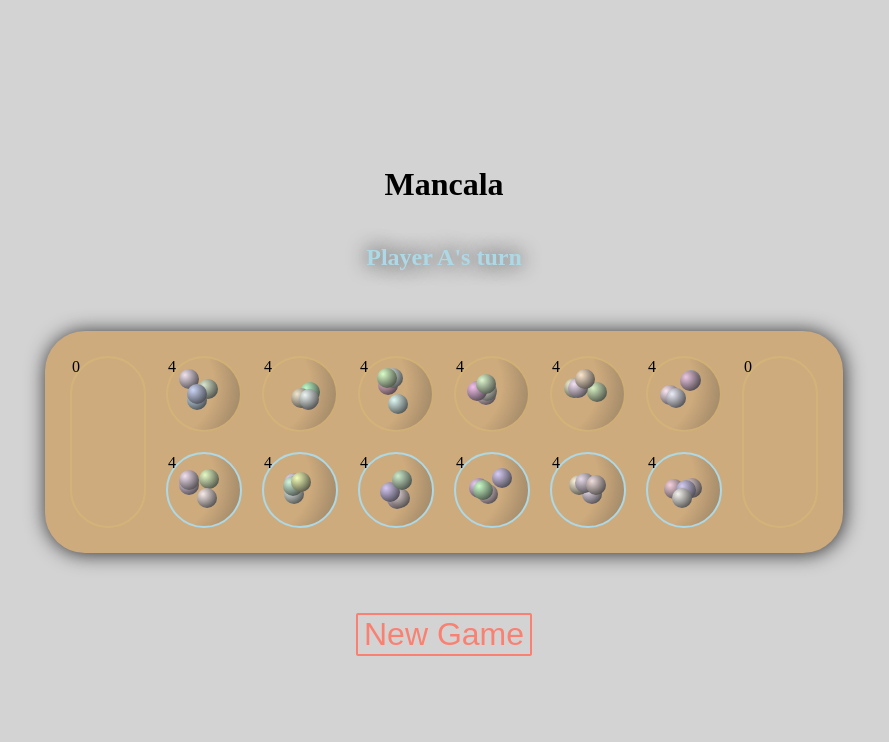
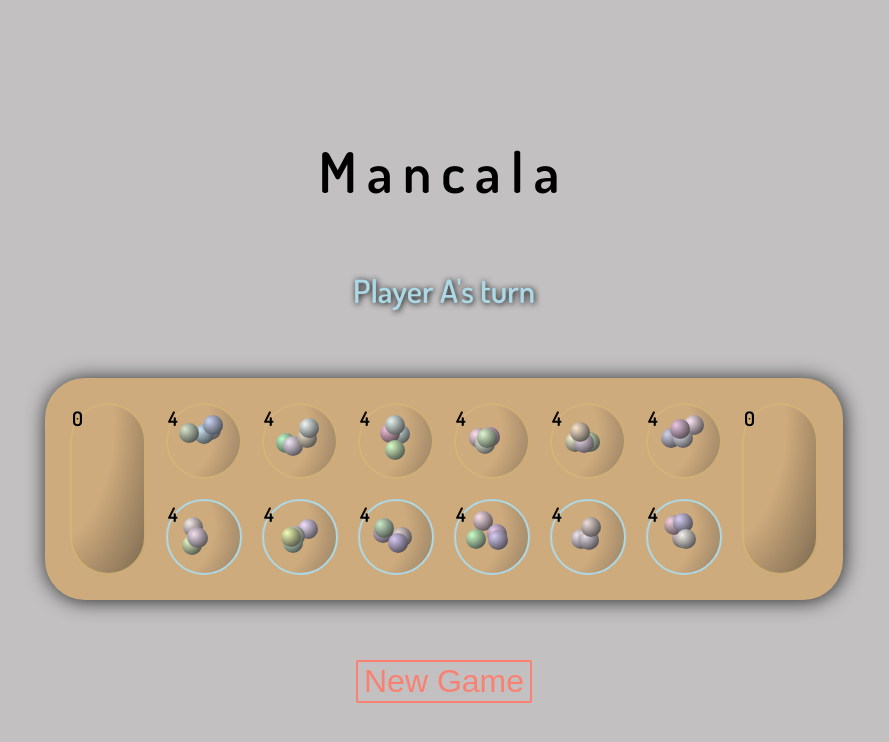
Before and after one commit to emilyc729/mancala, a plain HTML site: page index.html in a window 1280 px wide. Shown: the whole page, without its empty margins (196-1085 px from the left). Drawn offline with nearby package versions, Linux system fonts and the light colour scheme.

Commit message:
simiplified code

```diff
--- a/css/main.css
+++ b/css/main.css
@@ -10,7 +10,18 @@ body {
     justify-content: center;
     align-items: center;
     width: 500px;
-    background-color: lightgrey;
+    background-color: rgb(194, 192, 192);
+    font-family: 'Dosis', 'Helvetica',sans-serif;
+}
+
+h1 {
+    font-size: 56px;
+    letter-spacing: 10px;
+}
+
+#msg {
+    font-size: 32px;
+    text-shadow: 1px 1px 6px black;
 }
 
 section.board {
@@ -26,6 +37,7 @@ section.board {
     padding: 15px;
     margin: 5vmin;
     box-shadow: 1px 1px 20px rgba(0,0,0,0.8);
+
 }
 
 
@@ -41,13 +53,14 @@ section.board {
     background: radial-gradient(transparent 35%, rgb(59, 59, 59)) 80% calc(80% + 2.1em);
     background-size: 300% 300%;
     position: relative;
-
-
 }
 
-#msg {
-    text-shadow: 0 0 20px rgb(29, 29, 29);
+.disabled {
+    border: 2px solid rgba(214, 181, 120, 0.822) !important;
+}
 
+.value {
+    font-size: 20px;
 }
 
 .marble {
@@ -57,31 +70,29 @@ section.board {
     width: 20px;
     display: block;
     margin: 0;
-
 }
 
 button {
+    text-decoration: none;
     margin-top: 20px;
     font-size: 32px;
     border: 2px solid salmon;
     border-radius: 2px;
     color: salmon;
-    background-color: lightgrey;
-    text-decoration: none;
-
+    background-color: rgb(194, 192, 192);
 }
 
 button:hover {
-
+    border: 2px solid rgb(250, 160, 150);
+    color: rgb(250, 160, 150);
+    text-decoration: none;
 }
 
 #slot6, #slot13 {
     grid-row: span 2;
     padding: 0;
     border-radius: 5vmin;
-    background: radial-gradient(transparent 35%, #000) 70% calc(40% + 2em);
     background: radial-gradient(transparent 35%, rgb(31, 31, 31)) 80% calc(80% + 2.1em);
-    background: none;
     background-size: 400% 300%;
 }
 
--- a/index.html
+++ b/index.html
@@ -1,17 +1,18 @@
 <!DOCTYPE html>
 <html lang="en">
+
 <head>
     <meta charset="UTF-8">
     <meta name="viewport" content="width=device-width, initial-scale=1.0">
     <meta http-equiv="X-UA-Compatible" content="ie=edge">
     <title>Mancala Game</title>
+    <link href="https://fonts.googleapis.com/css?family=Dosis:600&display=swap" rel="stylesheet">
     <link rel="stylesheet" href="css/main.css">
-    <script
- 	src="https://code.jquery.com/jquery-3.2.1.min.js"
- 	integrity="sha256-hwg4gsxgFZhOsEEamdOYGBf13FyQuiTwlAQgxVSNgt4="
- 	crossorigin="anonymous"></script>
+    <script src="https://code.jquery.com/jquery-3.2.1.min.js"
+        integrity="sha256-hwg4gsxgFZhOsEEamdOYGBf13FyQuiTwlAQgxVSNgt4=" crossorigin="anonymous"></script>
     <script defer src="js/main.js"></script>
 </head>
+
 <body>
     <h1>Mancala</h1>
     <h2 id="msg"></h2>
@@ -36,4 +37,5 @@
     </section>
     <button id="reset">New Game</button>
 </body>
+
 </html>
--- a/js/main.js
+++ b/js/main.js
@@ -1,8 +1,19 @@
 /*----- constants -----*/
 const PLAYER = {
-    '1': ['Player A', 'lightblue'], // (player A)
-    '-1': ['Player B', 'pink'], // (player B)
-    '0': ['Tie']
+    '1': {
+        name:'Player A',
+        color: 'lightblue',
+        pot: 6
+    }, // (player A)
+    '-1': {
+        name: 'Player B',
+        color: 'pink',
+        pot: 13
+    },  // (player B)
+    '0': {
+        name: 'Tie',
+        color: 'lightyellow'
+    }
 };
 
 const potA = 6;
@@ -37,13 +48,11 @@ function render() {
     clearMarbles();
 
     console.log(board);
-
     board.forEach(function (slotVal, slotIdx) {
 
         let slot = document.getElementById(`slot${slotIdx}`);
-        let slotHeight = document.querySelector('.slot').scrollHeight;
-        let slotWidth = document.querySelector('.slot').scrollWidth;
-        slot.innerHTML = `<span>${slotVal}</span>`;
+        slot.innerHTML = `<span class="value">${slotVal}</span>`;
+
         for (let i = 0; i < slotVal; i++) {
             let marble = document.createElement('div');
             marble.classList.add('marble');
@@ -51,39 +60,26 @@ function render() {
             slot.appendChild(marble);
         }
 
-        $('.marble').each(function (i) {
-            let marbleLeft = Math.random() * ((slotWidth * 0.5) - (this.offsetWidth * 0.5));
-            let marbleTop = Math.random() * ((slotHeight * 0.5) - (this.offsetHeight * 0.5));
-            if(this.parentNode.id === 'slot6' || this.parentNode.id === 'slot13') {
-                let potHeight = document.getElementById('slot6').scrollHeight;
-                let potWidth = document.getElementById('slot6').scrollWidth;
-                let marblePotLeft = Math.random() * ((potWidth * 0.5)- (this.offsetWidth * 0.5));
-                let marblePotTop = Math.random() * ((potHeight * 0.57) - (this.offsetHeight * 0.5));
-                $(this).css({
-                    left: marblePotLeft + this.offsetWidth * 0.5,
-                    top: marblePotTop + this.offsetHeight * 0.5
-                });
-            } else {
-                console.log(i + ' bye');
-                $(this).css({
-                    left: marbleLeft + this.offsetWidth * 0.5,
-                    top: marbleTop + this.offsetHeight * 0.5
-                });
-            }
-
-        });
-
+        setMarbleBoundaries();
 
         if (winner === null) {
-            msgEl.textContent = `${PLAYER[turn][0]}'s turn`;
-            msgEl.style.color = PLAYER[turn][1];
+            msgEl.textContent = `${PLAYER[turn].name}'s turn`;
+            msgEl.style.color = PLAYER[turn].color;
         } else if (winner === 0) {
-            msgEl.textContent = `${PLAYER[turn]}, play again!`;
+            msgEl.textContent = `${PLAYER[winner].name}, play again!`;
+            msgEl.style.color = PLAYER[winner].color;
         } else {
-            //
-            msgEl.textContent = `${PLAYER[winner][0]}'s Won!`;
-            msgEl.style.color = PLAYER[turn][1];
+            document.getElementById(`slot${PLAYER[winner].pot}`).style.border = `3px solid ${PLAYER[winner].color}`;
+            msgEl.textContent = `${PLAYER[winner].name} Won!`;
+            msgEl.style.color = PLAYER[winner].color;
         }
+
+        if(slotVal === 0) {
+            slot.classList.add('disabled');
+        } else {
+            slot.classList.remove('disabled');
+        }
+
 
 
     });
@@ -104,7 +100,7 @@ function slotClick(evt) {
     }
 
     if (slotId === potA || slotId === potB || board[slotId] === 0) return;
-    if (!sameSide(turn, slotId)) return alert('wrong side, select again!');
+    if (!sameSide(turn, slotId)) return;
 
     let numMarbles = board[slotId];
     let curPos = slotId;
@@ -138,6 +134,15 @@ function slotClick(evt) {
     }
 
     winner = isWinner();
+
+    //clear slots except pots when winner found
+    if(winner != null) {
+        for (let i = 0; i < potB; i++) {
+            if(i !== potA) {
+                board[i] = 0;
+            }
+        }
+    }
     render();
 
 }
@@ -167,7 +172,7 @@ function checkLastMarblePos(turn, lastPos) {
 }
 
 function sameSide(turn, position) {
-    if ((turn === 1 && (position >= 0 && position < potA))
+    if ((turn === 1 && (position >= 0 && position <= potA))
         || (turn === -1 && (position >= 7 && position < potB))) {
         return true;
 
@@ -180,24 +185,23 @@ function isWinner() {
     let arrB = board.slice(7, potB);
     let sumA = arrA.reduce((a, b) => a + b, 0);
     let sumB = arrB.reduce((a, b) => a + b, 0);
-    let totalA = board[potA];
-    let totalB = board[potB];
+
     console.log(typeof sumA);
     if (sumA === 0 || sumB === 0) {
         console.log('..................');
         console.log(sumA);
         console.log(sumB);
         console.log('...................');
-        totalA += sumA;
-        totalB += sumB;
+        board[potA] += sumA;
+        board[potB] += sumB;
 
         console.log('===================');
-        console.log(totalA);
-        console.log(totalB);
+        console.log(board[potA]);
+        console.log(board[potB]);
         console.log('===================');
-        if (totalA > totalB) {
+        if (board[potA] > board[potB]) {
             winner = 1;
-        } else if (totalB > totalA) {
+        } else if (board[potA] < board[potB]) {
             winner = -1;
         } else {
             winner = 0;
@@ -209,7 +213,7 @@ function isWinner() {
 function highlightSide() {
     if (turn === 1) {
         for (let i = 0; i < potA; i++) {
-            document.getElementById(`slot${i}`).style.borderColor = PLAYER[turn][1];
+            document.getElementById(`slot${i}`).style.borderColor = PLAYER[turn].color;
         }
         for (let i = 7; i < potB; i++) {
             document.getElementById(`slot${i}`).style.borderColor = `rgba(214, 181, 120, 0.822)`;
@@ -219,8 +223,7 @@ function highlightSide() {
             document.getElementById(`slot${i}`).style.borderColor = `rgba(214, 181, 120, 0.822)`;
         }
         for (let i = 7; i < potB; i++) {
-
-            document.getElementById(`slot${i}`).style.borderColor = PLAYER[turn][1];
+            document.getElementById(`slot${i}`).style.borderColor = PLAYER[turn].color;
         }
     }
 }
@@ -238,4 +241,28 @@ function clearMarbles() {
         marble.remove();
     });
 }
-//border: 38%
+
+function setMarbleBoundaries() {
+    $('.marble').each(function (i) {
+        let slotHeight = document.querySelector('.slot').scrollHeight;
+        let slotWidth = document.querySelector('.slot').scrollWidth;
+        let marbleLeft = Math.random() * ((slotWidth * 0.5) - (this.offsetWidth * 0.5));
+        let marbleTop = Math.random() * ((slotHeight * 0.5) - (this.offsetHeight * 0.5));
+        if (this.parentNode.id === 'slot6' || this.parentNode.id === 'slot13') {
+            let potHeight = document.getElementById('slot6').scrollHeight;
+            let potWidth = document.getElementById('slot6').scrollWidth;
+            let marblePotLeft = Math.random() * ((potWidth * 0.5) - (this.offsetWidth * 0.5));
+            let marblePotTop = Math.random() * ((potHeight * 0.5) - (this.offsetHeight * 0.5));
+            $(this).css({
+                left: marblePotLeft + this.offsetWidth * 0.5,
+                top: marblePotTop + this.offsetHeight
+            });
+        } else {
+            $(this).css({
+                left: marbleLeft + this.offsetWidth * 0.5,
+                top: marbleTop + this.offsetHeight * 0.5
+            });
+        }
+
+    });
+}
```
